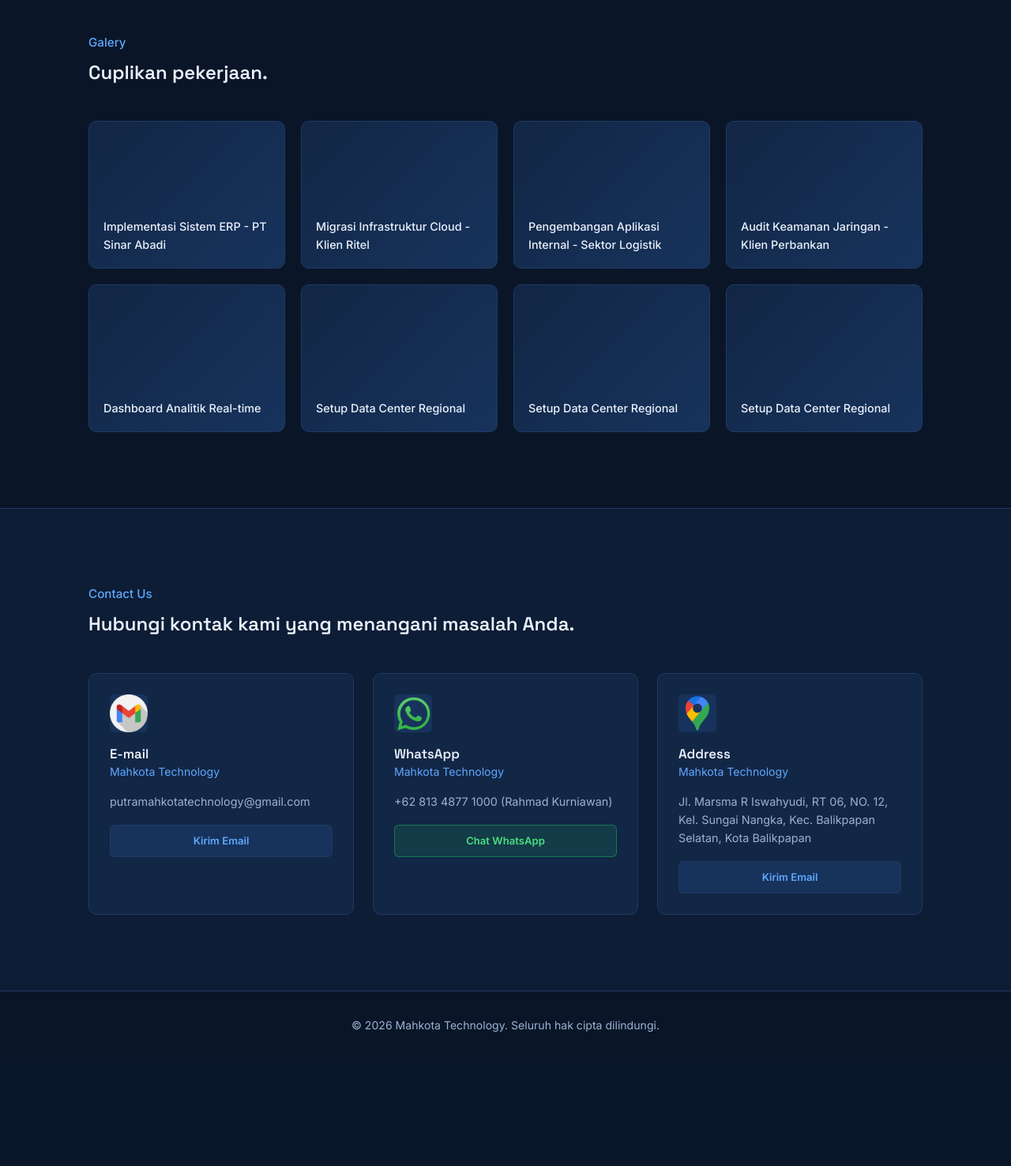
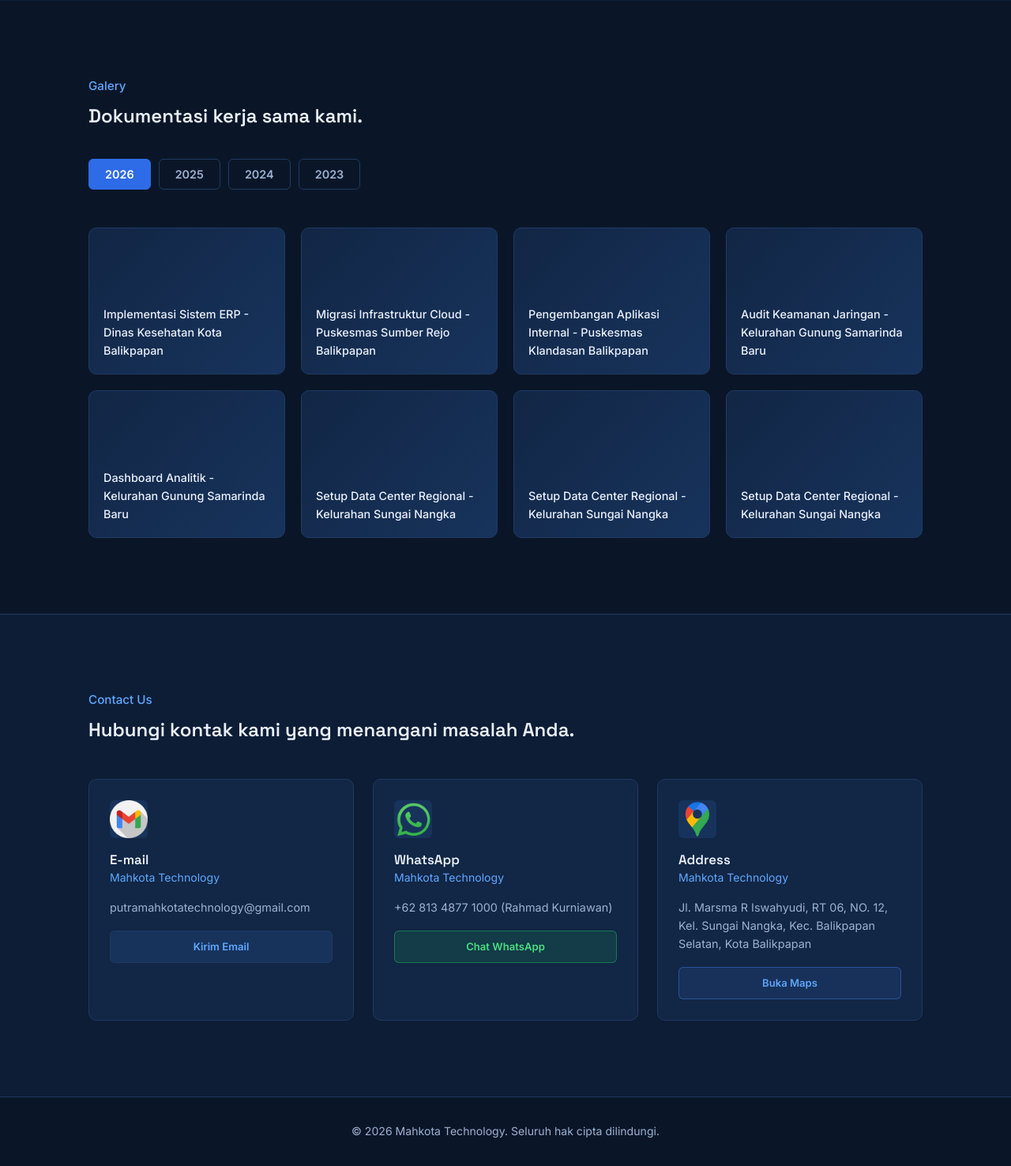
Before and after one commit to zearrs/project, a FastAPI app: page / in a window 1280 px wide. Shown: the part 2411-3887 px from the top of the page at 79% size. Before the commit the page ends 3717 px from the top, so only its background shows below. Run offline with FastAPI, Linux system fonts and the light colour scheme.

Commit message:
update 1

```diff
--- a/main.py
+++ b/main.py
@@ -33,6 +33,7 @@ CONTACT_PERSONS = [
         "role": "Mahkota Technology",
         "email": "putramahkotatechnology@gmail.com",
         "photo": "/static/img/gmail.webp",
+        "gmail": "rakaganteng1221@gmail.com",
     },
     {
         "name": "WhatsApp",
@@ -47,19 +48,52 @@ CONTACT_PERSONS = [
         "role": "Mahkota Technology",
         "email": "Jl. Marsma R Iswahyudi, RT 06, NO. 12, Kel. Sungai Nangka, Kec. Balikpapan Selatan, Kota Balikpapan",
         "photo": "/static/img/map1.webp",
+        "maps": "https://www.google.com/maps/place/MAHKOTA+TECHNOLOGY/@-1.2682165,116.87583,17z/data=!4m6!3m5!1s0x2df14773dbc43043:0x3a581d3e952310c4!8m2!3d-1.2682138!4d116.8774089!16s%2Fg%2F11qydf4vqd?entry=ttu&g_ep=EgoyMDI2MDkxMy4wIKXMDSoASAFQAw%3D%3D",
     }
 ]
 
-GALERY_ITEMS = [
-    {"title": "Implementasi Sistem ERP - PT Sinar Abadi"},
-    {"title": "Migrasi Infrastruktur Cloud - Klien Ritel"},
-    {"title": "Pengembangan Aplikasi Internal - Sektor Logistik"},
-    {"title": "Audit Keamanan Jaringan - Klien Perbankan"},
-    {"title": "Dashboard Analitik Real-time"},
-    {"title": "Setup Data Center Regional"},
-    {"title": "Setup Data Center Regional"},
-    {"title": "Setup Data Center Regional"}
-]
+GALERY_ITEMS = {
+    "2026": [
+        {"title": "Implementasi Sistem ERP - Dinas Kesehatan Kota Balikpapan"},
+        {"title": "Migrasi Infrastruktur Cloud - Puskesmas Sumber Rejo Balikpapan"},
+        {"title": "Pengembangan Aplikasi Internal - Puskesmas Klandasan Balikpapan"},
+        {"title": "Audit Keamanan Jaringan - Kelurahan Gunung Samarinda Baru"},
+        {"title": "Dashboard Analitik - Kelurahan Gunung Samarinda Baru"},
+        {"title": "Setup Data Center Regional - Kelurahan Sungai Nangka"},
+        {"title": "Setup Data Center Regional - Kelurahan Sungai Nangka"},
+        {"title": "Setup Data Center Regional - Kelurahan Sungai Nangka"},
+    ],
+    "2025": [
+        {"title": "Implementasi Sistem ERP - Dinas Kesehatan Kota Balikpapan"},
+        {"title": "Migrasi Infrastruktur Cloud - Puskesmas Sumber Rejo Balikpapan"},
+        {"title": "Pengembangan Aplikasi Internal - Puskesmas Klandasan Balikpapan"},
+        {"title": "Audit Keamanan Jaringan - Kelurahan Gunung Samarinda Baru"},
+        {"title": "Dashboard Analitik - Kelurahan Gunung Samarinda Baru"},
+        {"title": "Setup Data Center Regional - Kelurahan Sungai Nangka"},
+        {"title": "Setup Data Center Regional - Kelurahan Sungai Nangka"},
+        {"title": "Setup Data Center Regional - Kelurahan Sungai Nangka"},
+    ],
+    "2024": [
+        {"title": "Setup Data Center Regional - Kelurahan Sungai Nangka"},
+        {"title": "Setup Data Center Regional - Kelurahan Sungai Nangka"},
+        {"title": "Setup Data Center Regional - Kelurahan Sungai Nangka"},
+        {"title": "Setup Data Center Regional - Kelurahan Sungai Nangka"},
+        {"title": "Setup Data Center Regional - Kelurahan Sungai Nangka"},
+        {"title": "Setup Data Center Regional - Kelurahan Sungai Nangka"},
+        {"title": "Kerja sama 1 - 2024"},
+        {"title": "Kerja sama 2 - 2024"},
+    ],
+    "2023": [
+        {"title": "Setup Data Center Regional - Kelurahan Sungai Nangka"},
+        {"title": "Setup Data Center Regional - Kelurahan Sungai Nangka"},
+        {"title": "Setup Data Center Regional - Kelurahan Sungai Nangka"},
+        {"title": "Setup Data Center Regional - Kelurahan Sungai Nangka"},
+        {"title": "Setup Data Center Regional - Kelurahan Sungai Nangka"},
+        {"title": "Setup Data Center Regional - Kelurahan Sungai Nangka"},
+        {"title": "Setup Data Center Regional - Kelurahan Sungai Nangka"},
+        {"title": "Kerja sama 1 - 2023"},
+    ],
+}
 
 # ==============================================
 # ROUTES - HALAMAN
--- a/static/css/style.css
+++ b/static/css/style.css
@@ -100,9 +100,11 @@ a { color: inherit; text-decoration: none; }
   font-weight: 600;
 }
 
-.brand-mark {
-  color: var(--accent-bright);
-  font-weight: 700;
+.brand-mark img {
+  height: 32px;
+  width: auto;
+  object-fit: contain;
+  display: block;
 }
 
 .brand-dot { color: var(--accent-bright); }
@@ -254,11 +256,13 @@ a { color: inherit; text-decoration: none; }
 
 .terminal-body {
   padding: 22px 20px;
-  font-family: 'Space Grotesk', monospace;
-  font-size: 0.88rem;
+  font-family: 'Courier New', monospace;
+  font-size: 0.5rem;
+  line-height: 1.1;
   color: #A8C6F0;
   min-height: 220px;
-  white-space: pre-wrap;
+  white-space: pre;
+  overflow-x: auto;
 }
 
 .terminal-body .prompt { color: var(--accent-bright); }
@@ -458,6 +462,7 @@ a { color: inherit; text-decoration: none; }
   gap: 20px;
 }
 
+
 .galery-item {
   aspect-ratio: 4 / 3;
   border-radius: var(--radius-md);
@@ -477,6 +482,38 @@ a { color: inherit; text-decoration: none; }
   position: relative;
   z-index: 1;
 }
+
+.galery-tabs {
+  display: flex;
+  gap: 10px;
+  margin-top: 40px;
+  flex-wrap: wrap;
+}
+
+.galery-tab {
+  padding: 10px 20px;
+  border-radius: var(--radius-sm);
+  border: 1px solid var(--panel-border);
+  background: transparent;
+  color: var(--text-dim);
+  font-family: var(--font-body);
+  font-size: 0.9rem;
+  font-weight: 600;
+  cursor: pointer;
+  transition: all 0.15s ease;
+}
+
+.galery-tab:hover {
+  border-color: var(--accent-bright);
+  color: var(--text);
+}
+
+.galery-tab.active {
+  background: var(--accent);
+  border-color: var(--accent);
+  color: #fff;
+}
+
 
 /* =========================================
    INFO
--- a/static/js/main.js
+++ b/static/js/main.js
@@ -50,49 +50,62 @@ function initScrollSpy() {
 /* =========================================
    HERO TERMINAL TYPING EFFECT
 ========================================= */
+/* =========================================
+   HERO TERMINAL — ASCII ART STATIS
+========================================= */
+const ASCII_ART = `
+
+                                   +#*               ##
+                                    *#  ###  ## *##  #*## +**##
+                          *#%#  *    %###   *%   #% *#%      +%
+                            ##*+##   *% ##   %*  ## ###  #%*#%#
+                             ##  #%   %#  ##  ###    ### ####%     ##
+                       ####   %#  #%# # - -=========-=-----  %     #%###
+                *    ### ###  #%#  -====----:::::::::::---===---- #####*###
+               ###      ## ##* --=---::::::--------:----:::::---=--- ########
+                #*%#    %%#  ---:::::    ::----------------------:-==-- ###%##*
+            #    ####%#*  ----::::::      :---------------------------====+######      -=====-
+          *###%%#*## *# ---::::----:      :-----=-------=--------------=+++ ######    -+*####+=-
+             ###  ##  ----:::-------:: :::------===========-==-----======+**+ #####  :=*#%%%%#+=
+               ###*  ----::-----------:----------============-    --======+*** ##### :=*#%%%##+=
+                 ## ----:-------------------------=========-=      -=++++++*###*###%##-=+***+=-
+                  ---------------------------------=--=======-:   :-=++++++*#####*#####  ---:
+        *%%%#    ----==---------------:--------------=========----=+++*+++**#%%%%# %####   -
+        ## ###%# -=====---------------:----:---------=======++++++++*******+#%%%%%%#####* =
+        ## ## # ====++=--------------- -:------------======+++++++**********%#%%%%%%##%## =
+       *+  *## ++++++++=-------------   ---------========+++++++***********#%%%#%%%%#     =
+       #      ++******+++======------------==========+++++++++***********##%%%%%%%%%%    +
+      #%%%%###************=+==========-=========++++++++**************###%%%%%%%%%%%%%   +
+            * *******###***=--===+++==-===++++++++++***************#####%%%%%%%%@@%%%%  +
+     +#    ## ##########**     -=+++++++++++++++****************######%%%%%%%%@%@@@@%%  *
+    %%%%%%%%# ##########*=     -=+***++=+++******************######%%%%%%%%%%%@@@@@@@% **
+              ###########*     +**************************########%%%%%%%%%%@@@@@@@@@% *
+       +##%%# ###########*#******###********************#########%%%%%%%%%@@@@@@@@@@@%*
+      #    #* #%%%%%%%###########*######*+#**********############%%%%%%%%@@@@@@@@@@@%*
+        *####%%%%%%%%%############*######+*#**********##########%%%%%%%%@@@@@@@@@@@%#*
+      ##%%#   %%%%%%%##%############*#####**##********##########%%%%%%%@@@@@@@@@@@@###
+              #%%%%%##%%%############**####**##*******##########%%%%%%%@@@@@@@@@@##%@
+     #%###     #%%%%#%%%%##############*****+++*********#########%%%%%%%@@@@@@@%*#@@
+     ##   #  +#*%%%%%%%%#############****+-   :-=+************######%%%%%%%@@%=#%@@%
+     ###%#%%###* %%%%%%#########********+=-     -====++++++*******#######%%%#**%@@@
+      ##%         #%%%%######*******++++=--    .:--------===++++*****#####+**%@@@@
+                  #%%%%#####*****++++===---:::::::::::-------==+++*********#%@@@%
+                    %@@%%####****+++===-----:::: ::::::::-----==++*** +**%%@@@@@
+                     %@@@%%####****+++==-----::::.::::::------==+  +++*%%@@@@@
+                       @@@@%%%####****+++==-------:-------=== ===++%%#%%@@@@%
+                         @@@@@%%%####*****+++=====------  -=====#%%%@@@@@@@
+                           @@@@@%%%%%####**++=    :-:-----  ##%%%@@@@@@@%
+                                    ......::::::::::   ####%%%@@@@@@@@@
+                                    ..           #####%*#%%@@@@@@@@
+                                       %%%%%%@@@%%%%%@@@%%@@@@@
+                                         @@@%@@@@@@@@@%%%%
+`;
+
 function typeTerminal() {
   const el = document.getElementById('terminalBody');
-  const lines = [
-    { prompt: '$ ', text: 'nexora deploy --env production', delay: 35 },
-    { prompt: '', text: '✓ Build berhasil (12.4s)', delay: 15 },
-    { prompt: '', text: '✓ Sistem aktif di 3 region', delay: 15 },
-    { prompt: '$ ', text: 'nexora status', delay: 35 },
-    { prompt: '', text: 'Uptime: 99.98%  |  Latency: 42ms', delay: 15 },
-  ];
+  el.textContent = ASCII_ART;
+}
 
-  let lineIndex = 0;
-  let charIndex = 0;
-  el.textContent = '';
-
-  function typeNextChar() {
-    if (lineIndex >= lines.length) {
-      el.insertAdjacentHTML('beforeend', '<span class="cursor"></span>');
-      return;
-    }
-
-    const current = lines[lineIndex];
-
-    if (charIndex === 0) {
-      const promptSpan = document.createElement('span');
-      promptSpan.className = 'prompt';
-      promptSpan.textContent = current.prompt;
-      el.appendChild(promptSpan);
-    }
-
-    if (charIndex < current.text.length) {
-      el.appendChild(document.createTextNode(current.text[charIndex]));
-      charIndex++;
-      setTimeout(typeNextChar, current.delay);
-    } else {
-      el.appendChild(document.createElement('br'));
-      lineIndex++;
-      charIndex = 0;
-      setTimeout(typeNextChar, 300);
-    }
-  }
-
-  typeNextChar();
-}
 
 /* =========================================
    LOAD DATA FROM BACKEND (FastAPI)
@@ -110,9 +123,14 @@ async function loadContactPersons() {
         actionBtn = `<a href="${escapeHtml(cp.whatsapp)}" target="_blank" rel="noopener noreferrer" class="cp-btn cp-btn-wa">Chat WhatsApp</a>`;
       } else if (cp.maps) {
         actionBtn = `<a href="${escapeHtml(cp.maps)}" target="_blank" rel="noopener noreferrer" class="cp-btn cp-btn-maps">Buka Maps</a>`;
-      } else if (cp.email) {
-        actionBtn = `<a href="mailto:${escapeHtml(cp.email)}" class="cp-btn cp-btn-mail">Kirim Email</a>`;
-      }
+      } else if (cp.gmail) {
+  actionBtn = `<a href="https://mail.google.com/mail/?view=cm&fs=1&to=${encodeURIComponent(cp.gmail)}"
+    target="_blank"
+    rel="noopener noreferrer"
+    class="cp-btn cp-btn-mail">
+    Kirim Email
+  </a>`;
+}
 
       return `
         <div class="cp-card">
@@ -131,23 +149,55 @@ async function loadContactPersons() {
   }
 }
 
+let galeryData = {};
+let activeYear = null;
+
 async function loadGalery() {
-  const grid = document.getElementById('galeryGrid');
+  const tabsEl = document.getElementById('galeryTabs');
+  const gridEl = document.getElementById('galeryGrid');
+
   try {
     const res = await fetch('/api/galery');
     if (!res.ok) throw new Error('Gagal memuat data');
-    const data = await res.json();
+    galeryData = await res.json();
 
-    grid.innerHTML = data.map(item => `
-      <div class="galery-item">
-        <span>${escapeHtml(item.title)}</span>
-      </div>
+    const years = Object.keys(galeryData).sort((a, b) => b - a); // terbaru dulu
+    activeYear = years[0];
+
+    tabsEl.innerHTML = years.map(year => `
+      <button class="galery-tab ${year === activeYear ? 'active' : ''}" data-year="${year}">
+        ${year}
+      </button>
     `).join('');
+
+    renderGaleryGrid(activeYear);
+
+    tabsEl.querySelectorAll('.galery-tab').forEach(btn => {
+      btn.addEventListener('click', () => {
+        activeYear = btn.dataset.year;
+        tabsEl.querySelectorAll('.galery-tab').forEach(b => b.classList.remove('active'));
+        btn.classList.add('active');
+        renderGaleryGrid(activeYear);
+      });
+    });
+
   } catch (err) {
-    grid.innerHTML = `<p class="cp-detail">Tidak dapat memuat galeri saat ini.</p>`;
+    gridEl.innerHTML = `<p class="cp-detail">Tidak dapat memuat galeri saat ini.</p>`;
     console.error(err);
   }
 }
+
+function renderGaleryGrid(year) {
+  const gridEl = document.getElementById('galeryGrid');
+  const items = galeryData[year] || [];
+
+  gridEl.innerHTML = items.map(item => `
+    <div class="galery-item">
+      <span>${escapeHtml(item.title)}</span>
+    </div>
+  `).join('');
+}
+
 
 /* =========================================
    CONTACT / INFO FORM SUBMIT
--- a/templates/index.html
+++ b/templates/index.html
@@ -4,6 +4,7 @@
 <meta charset="UTF-8">
 <meta name="viewport" content="width=device-width, initial-scale=1.0">
 <title>Mahkota Technology </title>
+<link rel="icon" type="image/webp" href="/static/img/icon.webp">
 <link rel="preconnect" href="https://fonts.googleapis.com">
 <link href="https://fonts.googleapis.com/css2?family=Space+Grotesk:wght@400;500;600;700&family=Inter:wght@400;500;600&display=swap" rel="stylesheet">
 <link rel="stylesheet" href="/static/css/style.css">
@@ -13,7 +14,7 @@
 <header class="site-header" id="top">
   <div class="header-inner">
     <a href="#top" class="brand">
-      <span class="brand-mark"></span>
+      <span class="brand-mark"><img class="logo" src="/static/img/icon.webp" alt="logo"></span>
       <span class="brand-name">MAHKOTA<span class="brand-dot"> </span>TECHNOLOGY</span>
     </a>
 
@@ -134,10 +135,14 @@
 <section class="galery" id="galery">
   <div class="section-inner">
     <p class="section-label">Galery</p>
-      <h2>Cuplikan pekerjaan.</h2>
+    <h2>Dokumentasi kerja sama kami.</h2>
+
+    <div class="galery-tabs" id="galeryTabs">
+      <!-- diisi JS: tombol tahun -->
+    </div>
 
     <div class="galery-grid" id="galeryGrid">
-        <!-- diisi oleh JS -->
+      <!-- diisi JS: item sesuai tahun terpilih -->
     </div>
   </div>
 </section>
```
Also changed, not shown: static/img/icon.webp (added), static/img/pumatech_logo1.webp (added), 1 other file. Lines whose indentation alone changed are shown as unchanged.
